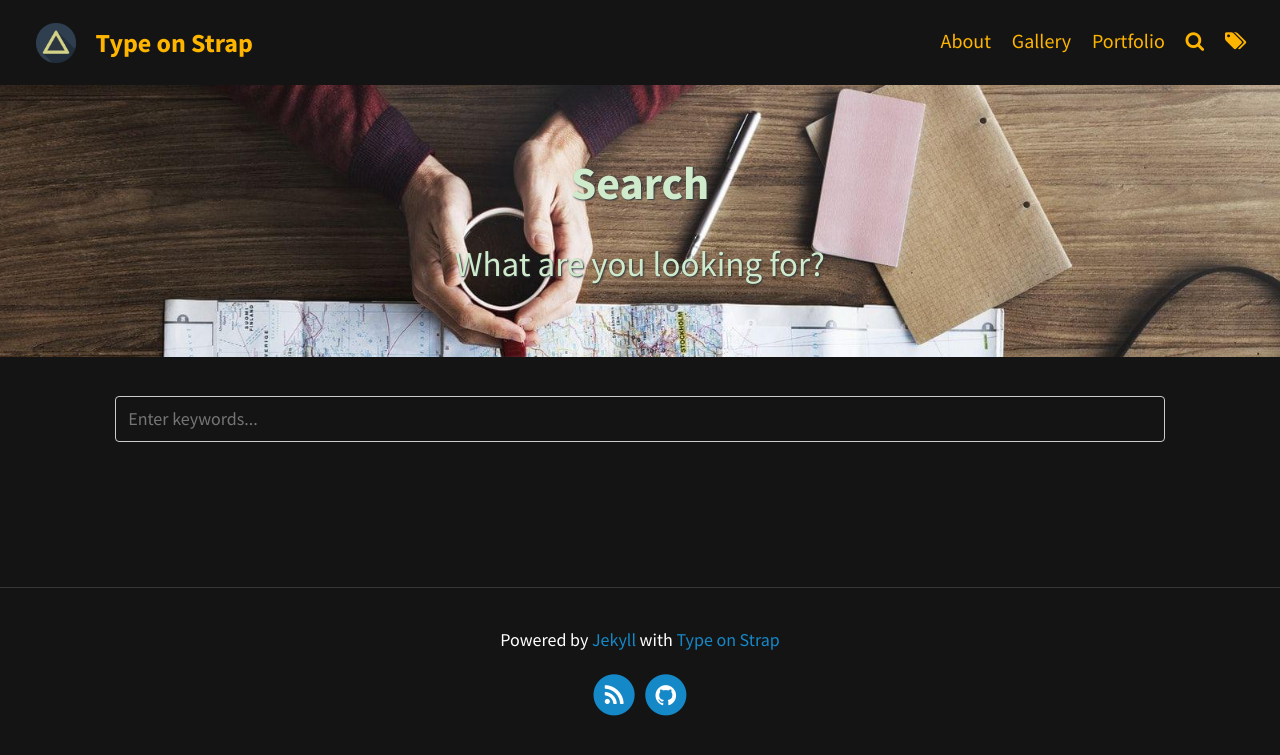
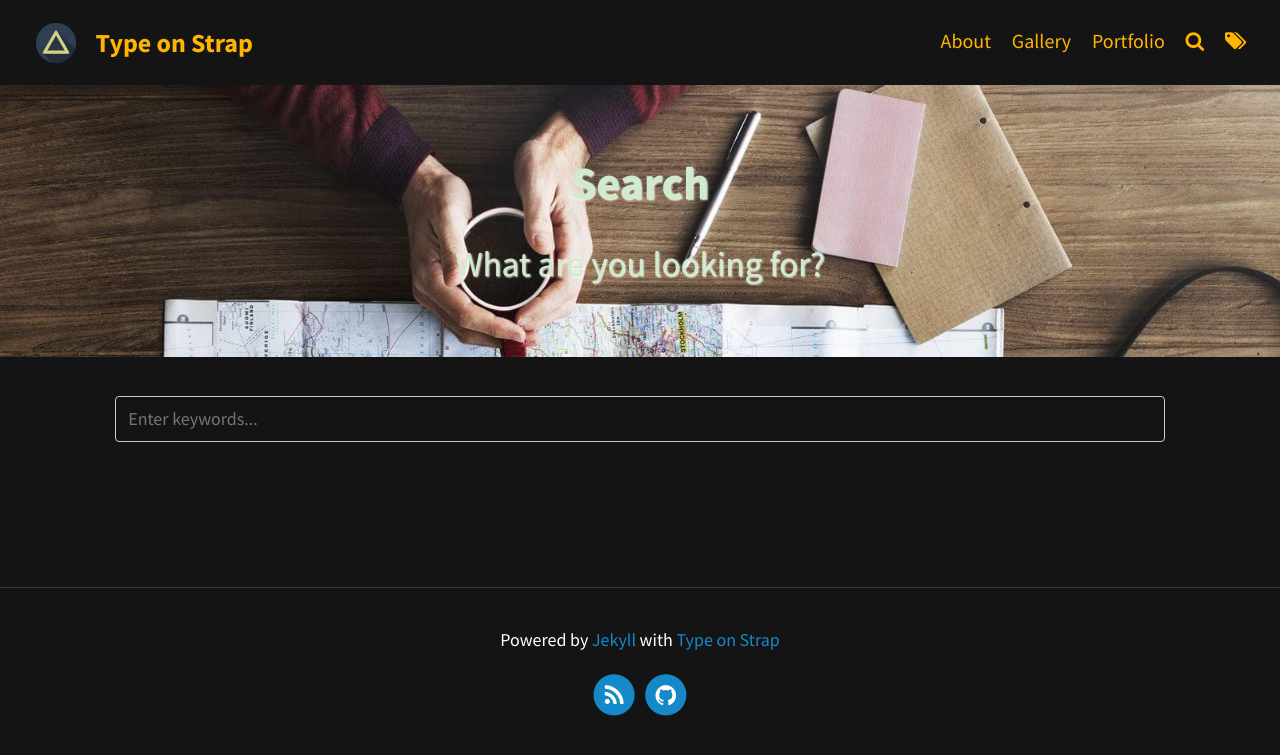
Before and after one commit to Interest420/Type-on-Strap, a Jekyll site: the page built from pages/search.md, in a window 1280 px wide. Shown: the top 755 px of the page. Built offline with Jekyll 4.4.1, drawn with Linux system fonts in a browser that asks for light colours.

Commit message:
Update _variables.scss

```diff
--- a/_sass/base/_variables.scss
+++ b/_sass/base/_variables.scss
@@ -48,7 +48,7 @@ $feature-image-size: cover; // options include "cover", "contain", "auto"
 
 //Search colours
 $link-shadow: transparentize($link-color, .5); //rgba(75, 210, 75, 0.5);
-$text-shadow: #2D333B;
+$text-shadow: #fafafa;
 $search-color: #50A0B1;
 
 
```
